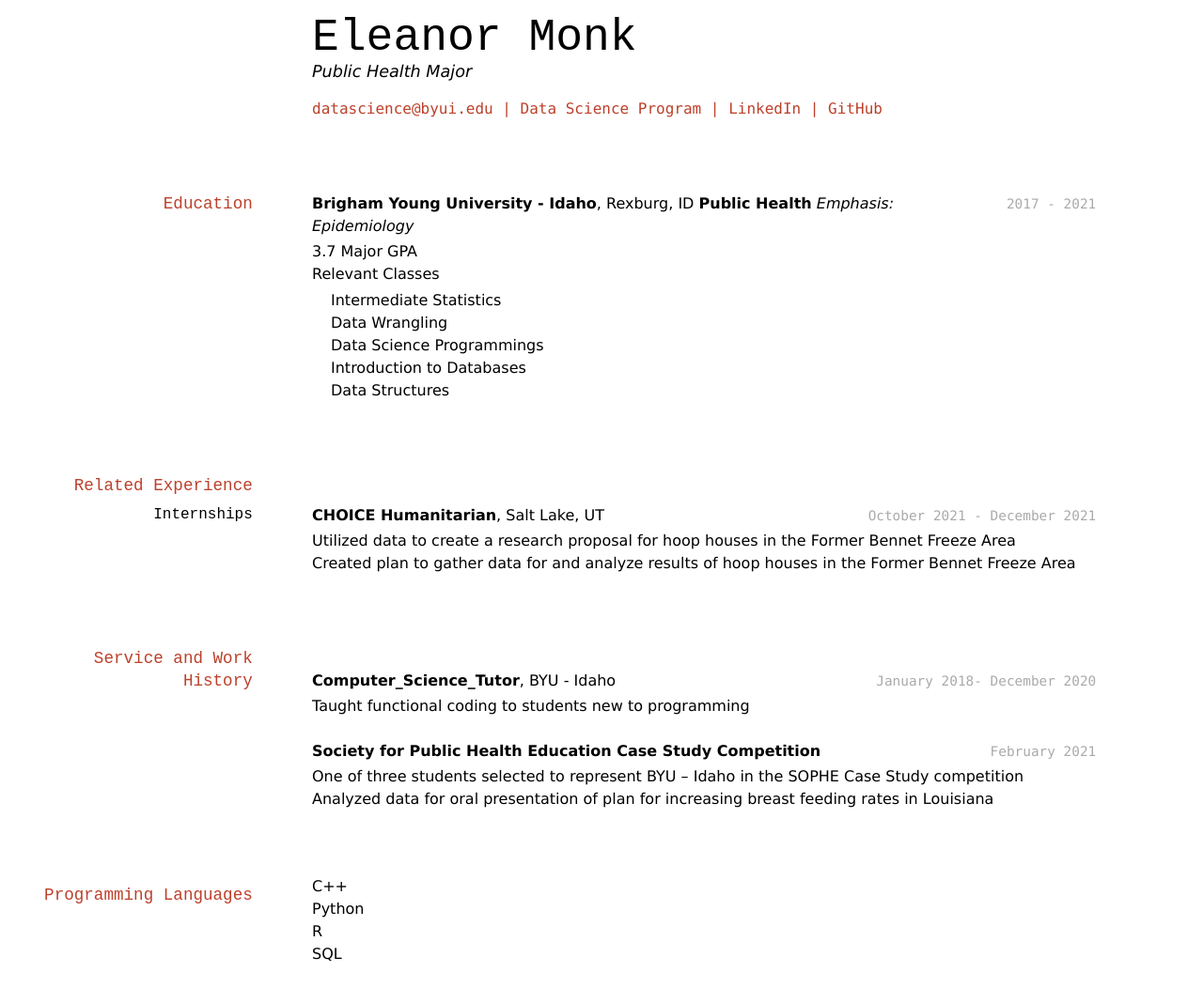
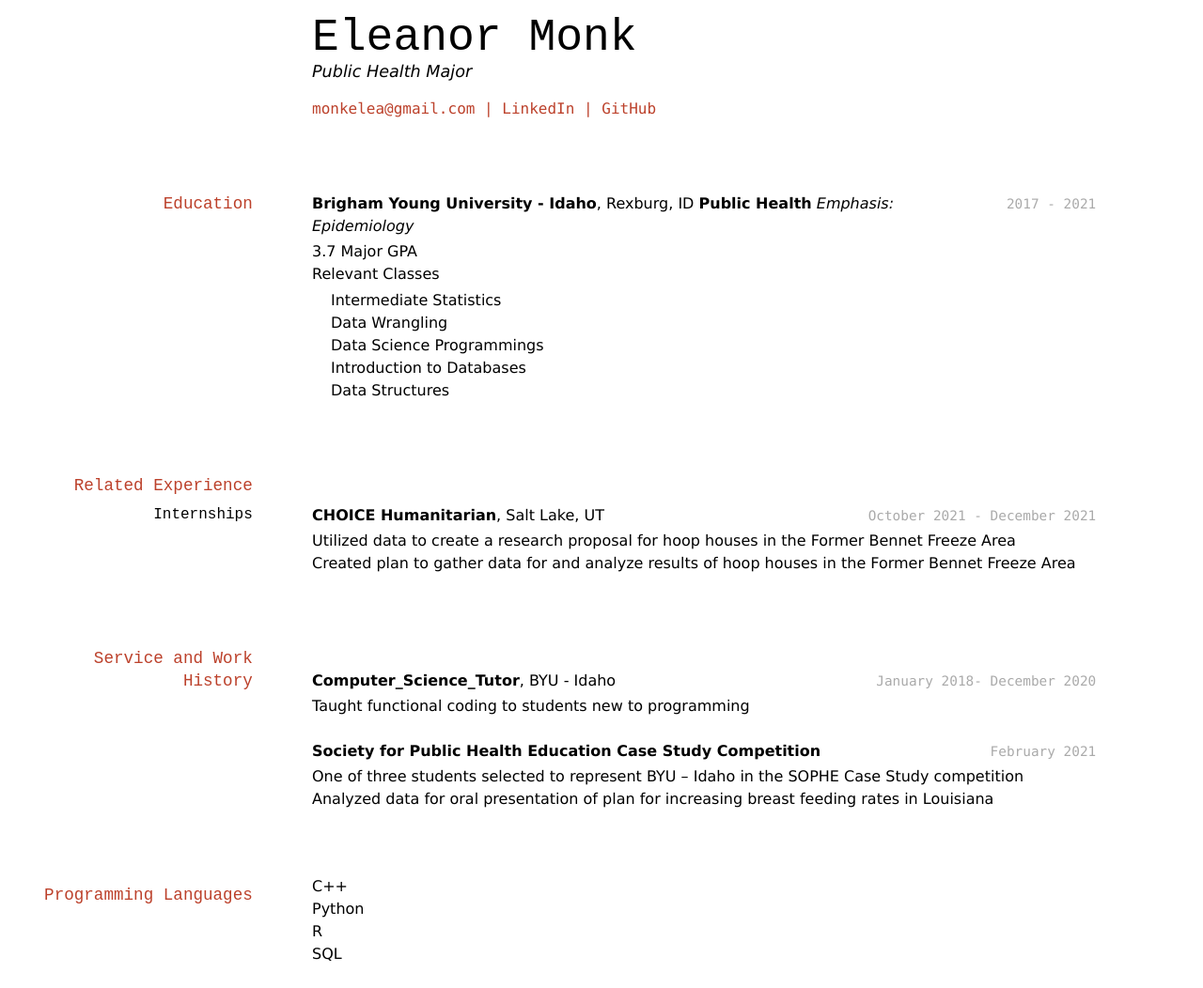
Before and after one commit to byuids-resumes/Monk-Resume, a Jekyll site: the page built from docs/index.md, in a window 1280 px wide. Shown: the whole page at 94% size. Built offline with Jekyll 4.4.1, drawn with Linux system fonts in a browser that asks for light colours.

Commit message:
Fixed contact info

```diff
--- a/docs/index.md
+++ b/docs/index.md
@@ -6,10 +6,9 @@ title: Eleanor Monk's Resume
 Public Health Major
 
 <div id="webaddress">
-<a href="datascience@byui.edu">datascience@byui.edu</a>
-| <a href="https://byuidatascience.github.io/development.html">Data Science Program</a>
-| <a href="https://www.linkedin.com/groups/13537407/">LinkedIn</a>
-| <a href="https://github.com/byuids-resumes">GitHub</a>
+<a href="monkelea@gmail.com">monkelea@gmail.com</a>
+| <a href="https://www.linkedin.com/in/eleanor-monk-a5b820164/">LinkedIn</a>
+| <a href="https://github.com/Monklaine">GitHub</a>
 </div>
 
 <!-- https://www.monique.tech/the-art-of-markdown -->
```
